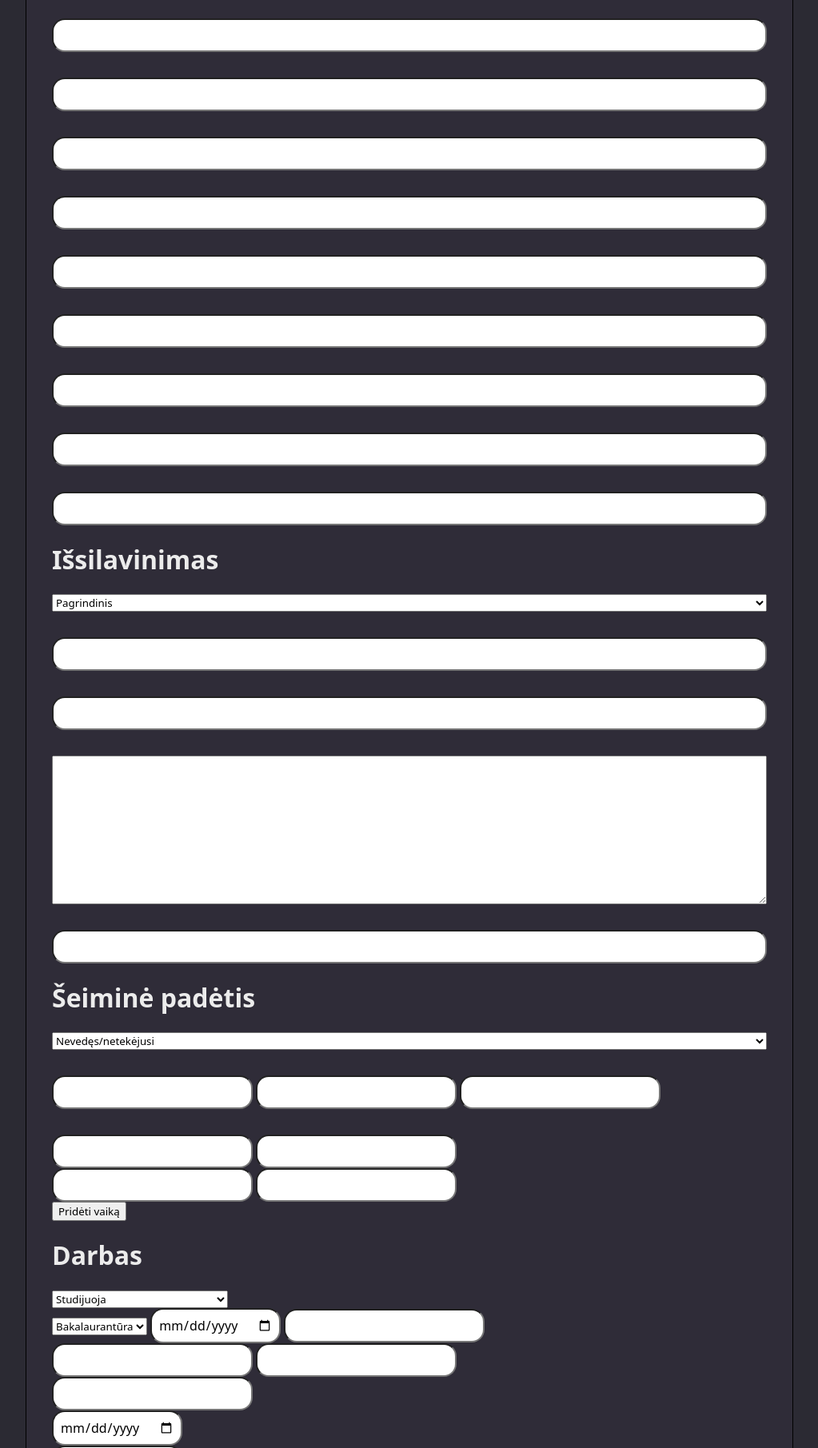
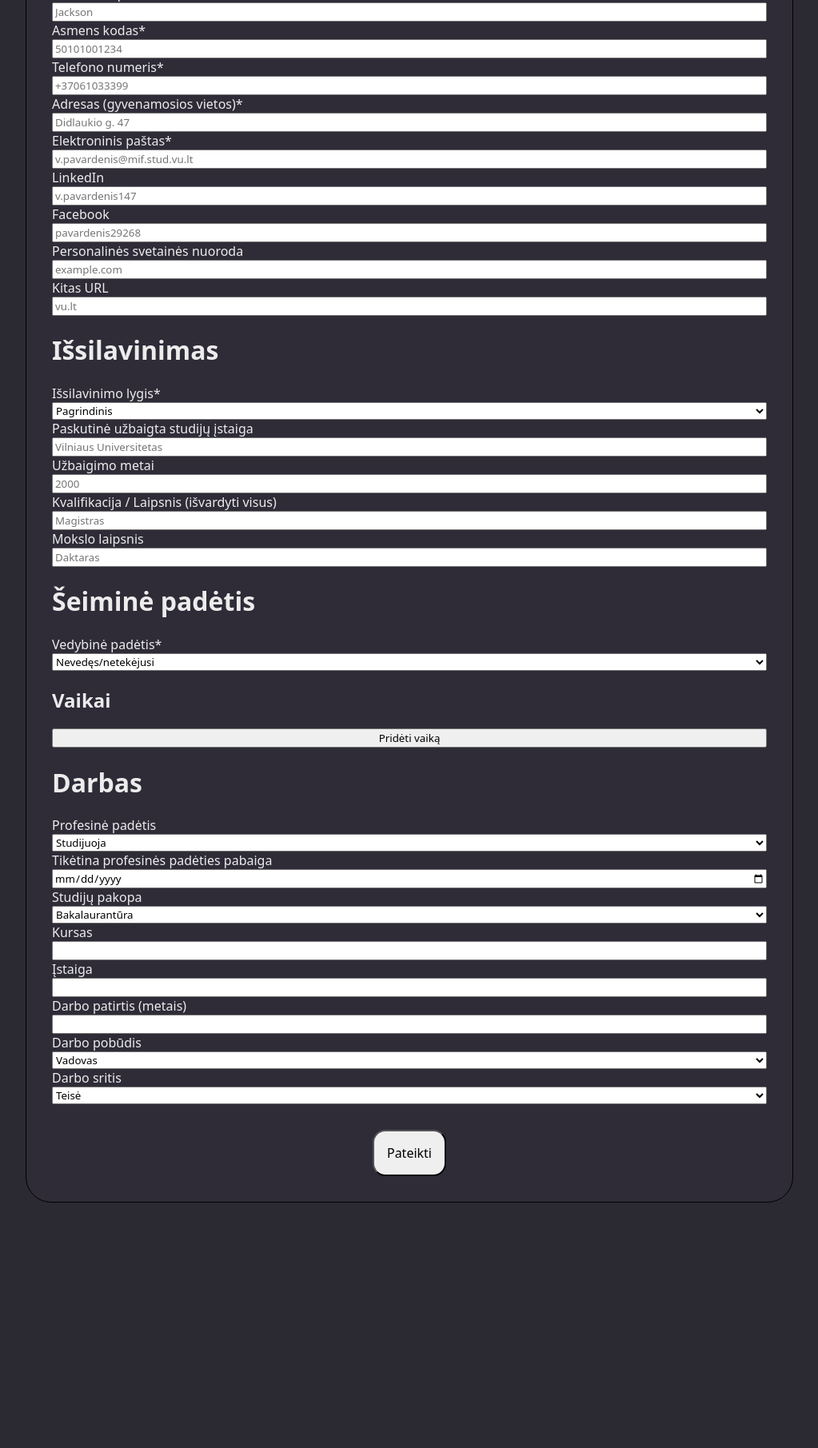
Before and after one commit to neiios/nsk-form, a plain HTML site: page index.html in a window 1280 px wide. Shown: the part 260-2071 px from the top of the page at 80% size, without its empty margins (128-1151 px from the left). After the commit the page ends 1780 px from the top, so only its background shows below. Drawn offline with Linux system fonts and the light colour scheme.

Commit message:
Add more labels and make form partly interactive

```diff
--- a/index.html
+++ b/index.html
@@ -11,24 +11,50 @@
 </head>
 
 <body>
-  <form class="main-container">
+  <form id="contact-form" class="main-container">
     <h1>Pagrindinė informacija</h1>
     <div id="general-information">
-      <input type="text" id="firstname" />
-      <input type="text" id="middlename" />
-      <input type="text" id="lastname" />
-      <input type="text" id="asmens-kodas" />
-      <input type="text" id="phone-number" />
-      <input type="text" id="address" />
-      <input type="text" id="email" />
-      <input type="text" id="linkedin" />
-      <input type="text" id="facebook" />
-      <input type="text" id="personal-website-url" />
-      <input type="text" id="other-url" />
+      <label for="firstname">Vardas*</label>
+      <input type="text" id="firstname" required placeholder="Vardenis" />
+
+      <label for="middlename">Antrasis vardas</label>
+      <input type="text" id="middlename" placeholder="DeMarcus" />
+
+      <label for="lastname">Pavardė*</label>
+      <input type="text" id="lastname" required placeholder="Pavardenis" />
+
+      <label for="other-lastname">Ankstesnė pavardė</label>
+      <input type="text" id="other-lastname" placeholder="Jackson" />
+
+      <label for="asmens-kodas">Asmens kodas*</label>
+      <input type="text" id="asmens-kodas" required placeholder="50101001234" />
+
+      <label for="phone-number">Telefono numeris*</label>
+      <input type="text" id="phone-number" required placeholder="+37061033399" />
+
+      <label for="address">Adresas (gyvenamosios vietos)*</label>
+      <input type="text" id="address" required placeholder="Didlaukio g. 47" />
+
+      <label for="email">Elektroninis paštas*</label>
+      <input type="text" id="email" required placeholder="v.pavardenis@mif.stud.vu.lt" />
+
+      <label for="linkedin">LinkedIn</label>
+      <input type="text" id="linkedin" placeholder="v.pavardenis147" />
+
+      <label for="facebook">Facebook</label>
+      <input type="text" id="facebook" placeholder="pavardenis29268" />
+
+      <label for="personal-website-url">Personalinės svetainės nuoroda</label>
+      <input type="text" id="personal-website-url" placeholder="example.com" />
+
+      <label for="other-url">Kitas URL</label>
+      <input type="text" id="other-url" placeholder="vu.lt" />
     </div>
+
     <h1>Išsilavinimas</h1>
     <div id="education">
-      <select name="education-level" id="education-level">
+      <label for="education-level">Išsilavinimo lygis*</label>
+      <select name="education-level" id="education-level" required>
         <option value="pagrindinis">Pagrindinis</option>
         <option value="vidurinis">Vidurinis</option>
         <option value="profesinis">Profesinis</option>
@@ -37,44 +63,43 @@
           Aukštasis-universitetinis
         </option>
       </select>
-      <input type="text" id="last-finished-institution" />
-      <input type="text" id="last-finished-institution-year" />
-      <textarea name="qualifications" id="qualifications" cols="30" rows="10"></textarea>
-      <input type="text" id="degree" />
+
+      <label for="last-finished-institution">Paskutinė užbaigta studijų įstaiga</label>
+      <input type="text" id="last-finished-institution" placeholder="Vilniaus Universitetas" />
+
+      <label for="last-finished-institution">Užbaigimo metai</label>
+      <input type="number" id="last-finished-institution-year" min="1900" max="2099" step="1" placeholder="2000" />
+
+      <label for="qualifications">Kvalifikacija / Laipsnis (išvardyti visus)</label>
+      <input name="qualifications" id="qualifications" placeholder="Magistras"></input>
+
+      <label for="degree">Mokslo laipsnis</label>
+      <input type="text" id="degree" placeholder="Daktaras" />
     </div>
+
     <h1>Šeiminė padėtis</h1>
     <div id="family-status">
-      <select name="marital-status" id="marital-status">
-        <option value="unmarried">Nevedęs/netekėjusi</option>
-        <option value="married">Vedęs/ištekėjusi</option>
-        <option value="divorced">Išsiskyręs(-usi)</option>
-      </select>
-      <!-- only visible if married selected -->
-      <div id="spouse">
-        <input type="text" id="spouse-firstname" />
-        <input type="text" id="spouse-middlename" />
-        <input type="text" id="spouse-lastname" />
+      <div id="marital-container">
+        <label for="marital-status">Vedybinė padėtis*</label>
+        <select onchange="changeMaritalStatus()" name="marital-status" id="marital-status" required>
+          <option value="unmarried">Nevedęs/netekėjusi</option>
+          <option value="married">Vedęs/ištekėjusi</option>
+          <option value="divorced">Išsiskyręs(-usi)</option>
+        </select>
       </div>
-      <!-- only visible if married selected -->
-      <!-- can add as many kids as needed with a button press -->
-      <div id="kids">
-        <div id="kid1">
-          <input type="tex" id="kid1-name" />
-          <input type="tex" id="kid1-lastname" />
-        </div>
-        <div id="kid2">
-          <input type="tex" id="kid2-name" />
-          <input type="tex" id="kid3-lastname" />
-        </div>
-        <!-- button to create new kid elements -->
-        <button id="add-kid">Pridėti vaiką</button>
-      </div>
+
+      <h2>Vaikai</h2>
+      <!-- will contain kids added with a button press -->
+      <div id="kid-container"></div>
+      <button id="add-kid" type="button" onclick="changeKids(this)">Pridėti vaiką</button>
     </div>
+
     <h1>Darbas</h1>
     <div id="work-related">
       <div id="work-status-container">
         <!-- each selected option has its own corresponding element below -->
-        <select name="work-status" id="work-status">
+        <label for="work-status">Profesinė padėtis</label>
+        <select onchange="changeWorkStatus()" name="work-status" id="work-status">
           <option value="studying">Studijuoja</option>
           <option value="works">Dirba</option>
           <option value="not-working">Nedirba</option>
@@ -82,36 +107,24 @@
             Motinystės/tėvystės atostogose
           </option>
         </select>
-        <!-- only one of these can be shown at the same time -->
-        <div id="study-container">
-          <select name="study-degree" id="study-degree">
-            <option value="bachelors">Bakalaurantūra</option>
-            <option value="masters">Magistrantūra</option>
-            <option value="doctoral">Doktorantūra</option>
-          </select>
-          <input type="date" id="study-year" />
-          <input type="text" id="study-institution" />
-        </div>
-        <div id="work-container">
-          <input type="text" id="work-institution" />
-          <input type="text" id="work-functions" />
-        </div>
-        <div id="not-working-container">
-          <input type="text" id="not-working-reason" />
-        </div>
-        <div id="parental-leave-container">
-          <input type="date" id="parental-leave-start-date" />
-        </div>
+
         <!-- end is always shown -->
+        <label for="work-status-end">Tikėtina profesinės padėties pabaiga</label>
         <input type="date" id="work-status-end" />
       </div>
+
+      <label for="years-of-experience">Darbo patirtis (metais)</label>
       <input type="number" id="years-of-experience" />
+
+      <label for="nature-of-work">Darbo pobūdis</label>
       <select name="nature-of-work" id="nature-of-work">
         <option value="executive">Vadovas</option>
         <option value="specialist">Specialistas</option>
         <option value="self-employed">Individuali veikla</option>
       </select>
-      <select name="Darbo sritis" id="work-field" type="text">
+
+      <label for="work-field">Darbo sritis</label>
+      <select name="work-field" id="work-field" type="text">
         <option value="law">Teisė</option>
         <option value="public-sector">Viešasis sektorius</option>
         <option value="health">Sveikatos apsauga</option>
@@ -121,14 +134,14 @@
         <option value="marketing">Prekyba</option>
         <option value="national-defence">Krašto apsauga</option>
         <option value="internal-affairs">Vidaus reikalų sistema</option>
-        <option value="customer-service">
-          Klientų aptarnavimas ir paslaugos
-        </option>
+        <option value="customer-service">Klientų aptarnavimas</option>
         <option value="transport">Transportas</option>
         <option value="entertainment">Kultūra ir pramogos</option>
         <option value="education">Švietimas/Studijos</option>
       </select>
     </div>
+
+    <input type="submit" value="Pateikti" class="submit-button" />
   </form>
 </body>
 
--- /dev/null
+++ b/script.js
@@ -0,0 +1,123 @@
+const form = document.getElementById("contact-form");
+const familyStatus = document.getElementById("family-status");
+// data from a form
+const data = {};
+
+function checkValidity() {
+  return true;
+}
+
+function submissionHandler(e) {
+  // prevent default form behavior
+  e.preventDefault();
+  const valid = checkValidity;
+  if (valid) {
+    console.log("Form is valid.");
+  }
+}
+
+function changeMaritalStatus() {
+  if (document.getElementById("spouse-info")) {
+    document.getElementById("spouse-info").remove();
+  }
+
+  let container = document.getElementById("marital-container");
+  let select = document.getElementById("marital-status");
+
+  if (select.value === "married") {
+    let div = document.createElement("div");
+    div.id = "spouse-info";
+    div.innerHTML = `
+          <label for="spouse-firstname">Sutuoktinio(-ės) vardas*</label>
+          <input type="text" id="spouse-firstname" required placeholder="Vardenis" />
+
+          <label for="spouse-middlename">Sutuoktinio(-ės) antrasis vardas</label>
+          <input type="text" id="spouse-middlename" placeholder="DeMarcus" />
+
+          <label for="spouse-lastname">Sutuoktinio(-ės) pavardė*</label>
+          <input type="text" id="spouse-lastname" required placeholder="Pavardenis" />
+  `;
+    container.appendChild(div);
+  }
+}
+
+function changeKids(button) {
+  let container = document.getElementById("kid-container");
+
+  if (button.id === "add-kid") {
+    let div = document.createElement("div");
+    div.id = "kid" + container.children.length;
+    div.classList.add("kid");
+    div.innerHTML = `
+          <label for="${div.id}-name">Vaiko vardas</label>
+          <input type="text" id="${div.id}-name" />
+          <label for="${div.id}-lastname">Vaiko pavardė</label>
+          <input type="text" id="${div.id}-lastname" />
+          <button id="kill-kid" type="button" onclick="changeKids(this)">Ištrinti vaiką</button>
+`;
+    container.appendChild(div);
+  } else if (button.id === "kill-kid") {
+    const el = button.parentElement;
+    el.remove();
+  }
+}
+
+function changeWorkStatus() {
+  if (document.getElementById("works-container")) {
+    document.getElementById("works-container").remove();
+  }
+  // add 3 more ifs here
+
+  let container = document.getElementById("work-status-container");
+  let select = document.getElementById("work-status");
+
+  if (select.value === "studying") {
+    let div = document.createElement("div");
+    div.id = "study-container";
+    div.innerHTML = `
+          <label for="study-degree">Studijų pakopa</label>
+          <select name="study-degree" id="study-degree">
+            <option value="bachelors">Bakalaurantūra</option>
+            <option value="masters">Magistrantūra</option>
+            <option value="doctoral">Doktorantūra</option>
+          </select>
+
+          <label for="study-year">Kursas</label>
+          <input type="number" id="study-year" />
+
+          <label for="study-institution">Įstaiga</label>
+          <input type="text" id="study-institution" />
+  `;
+    container.appendChild(div);
+  } else if (select.value === "works") {
+    let div = document.createElement("div");
+    div.id = "works-container";
+    div.innerHTML = `
+          <label for="work-institution">Darbo įstaiga</label>
+          <input type="text" id="work-institution" />
+
+          <label for="work-functions">Darbo pareigos</label>
+          <input type="text" id="work-functions" />
+  `;
+    container.appendChild(div);
+  } else if (select.value === "not-working") {
+    let div = document.createElement("div");
+    div.id = "not-working-container";
+    div.innerHTML = `
+          <label for="not-working-reason">Nedarbo priežastis</label>
+          <input type="text" id="not-working-reason" />
+  `;
+    container.appendChild(div);
+  } else if (select.value === "parental-leave") {
+    let div = document.createElement("div");
+    div.id = "parental-leave-container";
+    div.innerHTML = `
+          <label for="parental-leave-start-date">Atostogų pradžia</label>
+          <input type="date" id="parental-leave-start-date" />
+  `;
+    container.appendChild(div);
+  }
+}
+
+form.addEventListener("submit", submissionHandler);
+changeWorkStatus();
--- a/styles.css
+++ b/styles.css
@@ -26,20 +26,31 @@ body {
   border-radius: var(--unit);
   background-color: var(--form-background-color);
 
-  padding: var(--unit);
+  padding: 0 var(--unit);
   margin: auto;
 
   max-width: 60rem;
 }
 
-input {
-  padding: 0.5rem;
-  font-size: 1rem;
-  border-radius: 1rem;
-}
-
 .main-container > * {
   display: grid;
   grid-template-columns: 1fr;
-  gap: var(--unit);
 }
+
+.submit-button {
+  border-radius: 1rem;
+  font-size: 1rem;
+  padding: 1rem;
+  margin: 2rem auto;
+}
+
+#spouse-info,
+#kids,
+#work-status-container,
+#study-container,
+#work-container,
+#marital-container,
+#not-working-container,
+#parental-leave-container {
+  display: grid;
+}
```
